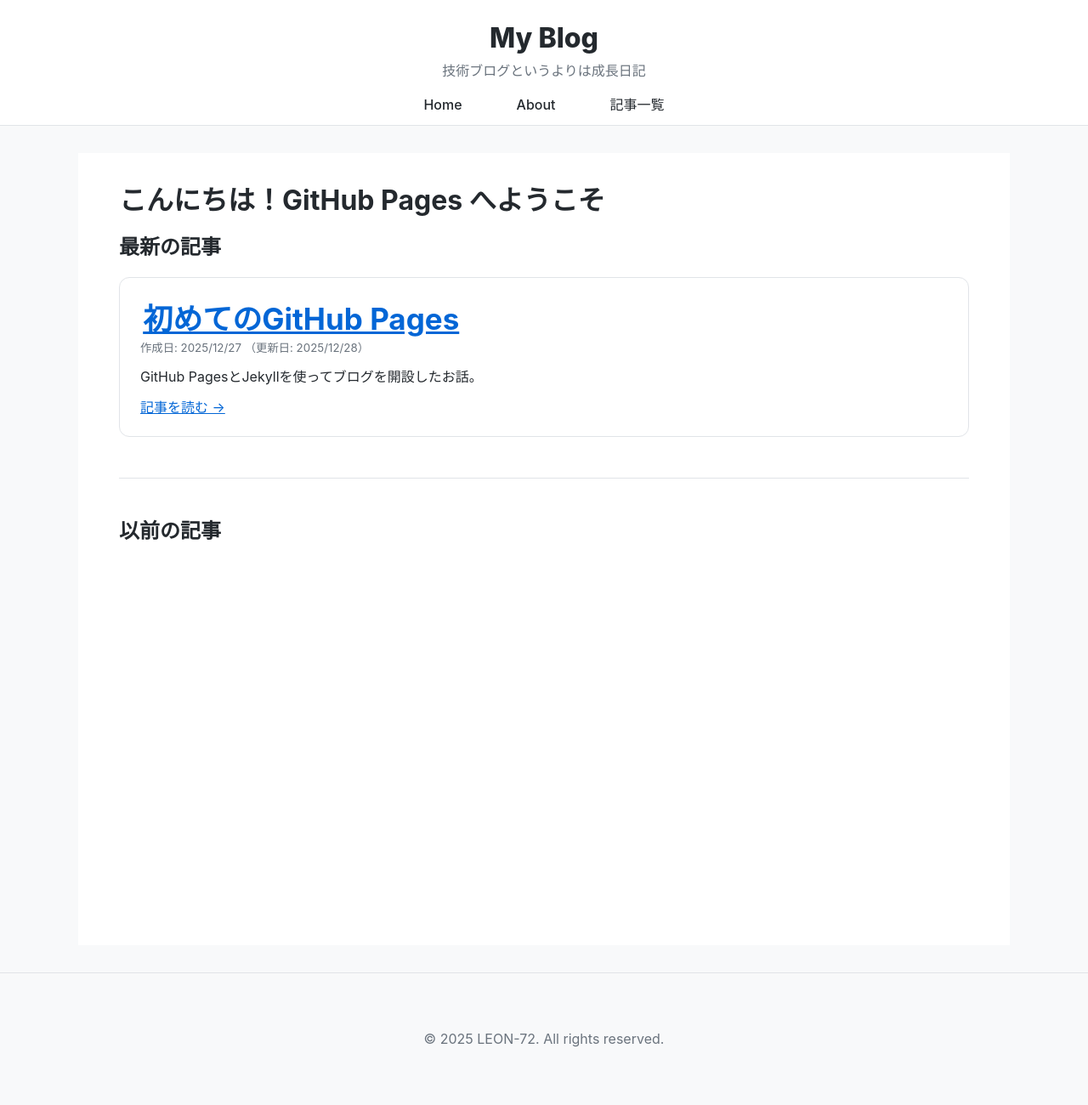
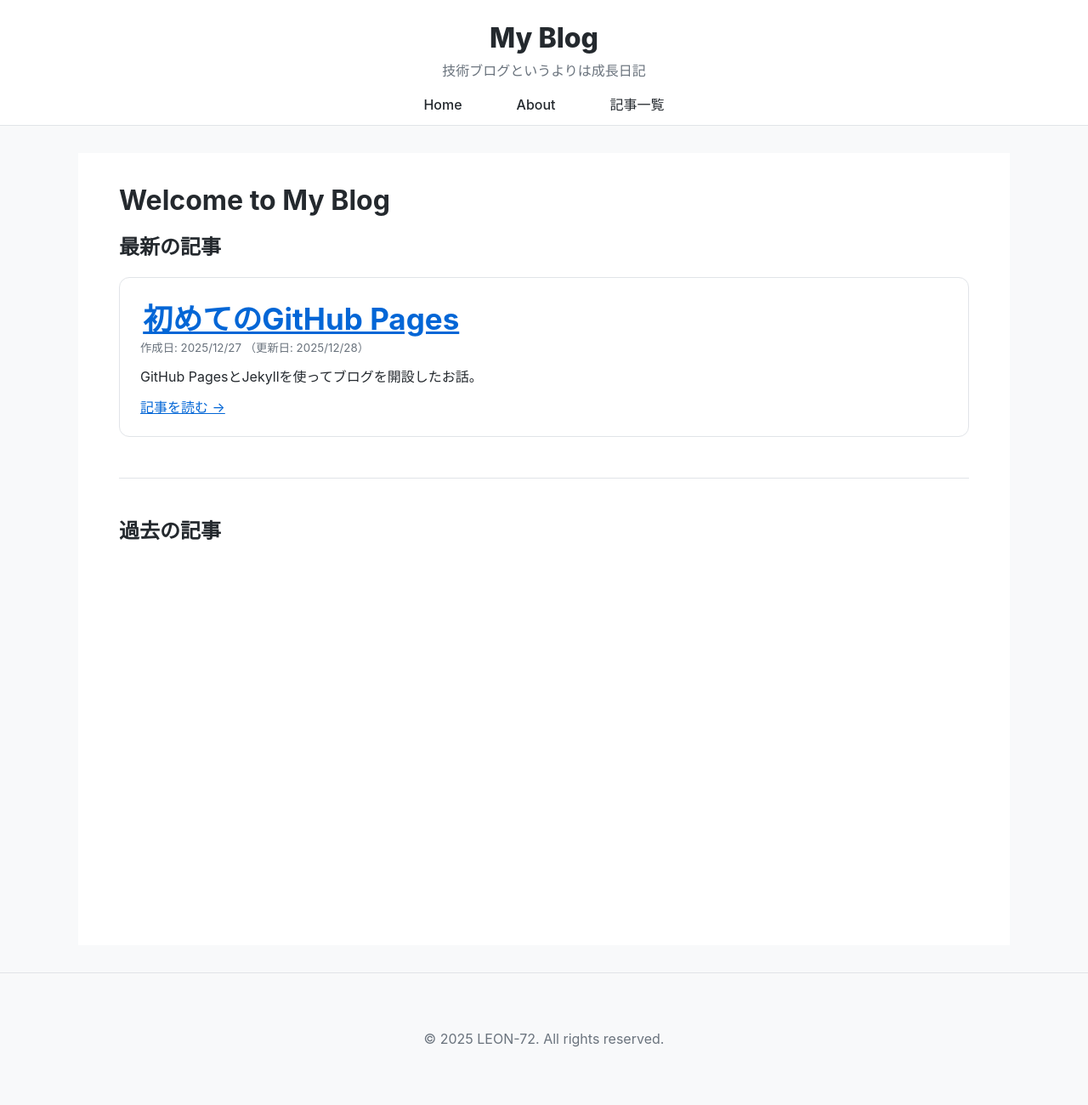
Before and after one commit to LEON-72/LEON-72.github.io, a Jekyll site: the page built from index.html, in a window 1280 px wide. Shown: the whole page at 85% size. Built offline with Jekyll 4.4.1, drawn with Linux system fonts in a browser that asks for light colours.

Commit message:
fix:見出しを修正

```diff
--- a/index.html
+++ b/index.html
@@ -3,7 +3,7 @@ layout: default
 title: Home
 ---
 
-<h1>こんにちは！GitHub Pages へようこそ</h1>
+<h1>Welcome to My Blog</h1>
 
 
 <h2>最新の記事</h2>
@@ -23,7 +23,7 @@ title: Home
 
 <hr style="border: 0; border-top: 1px solid #e1e4e8; margin: 3rem 0;">
 
-<h2>以前の記事</h2>
+<h2>過去の記事</h2>
 <ul style="list-style: none; padding: 0;">
     {% for post in site.posts offset: 1 %}
     <li style="margin-bottom: 1rem;">
```
